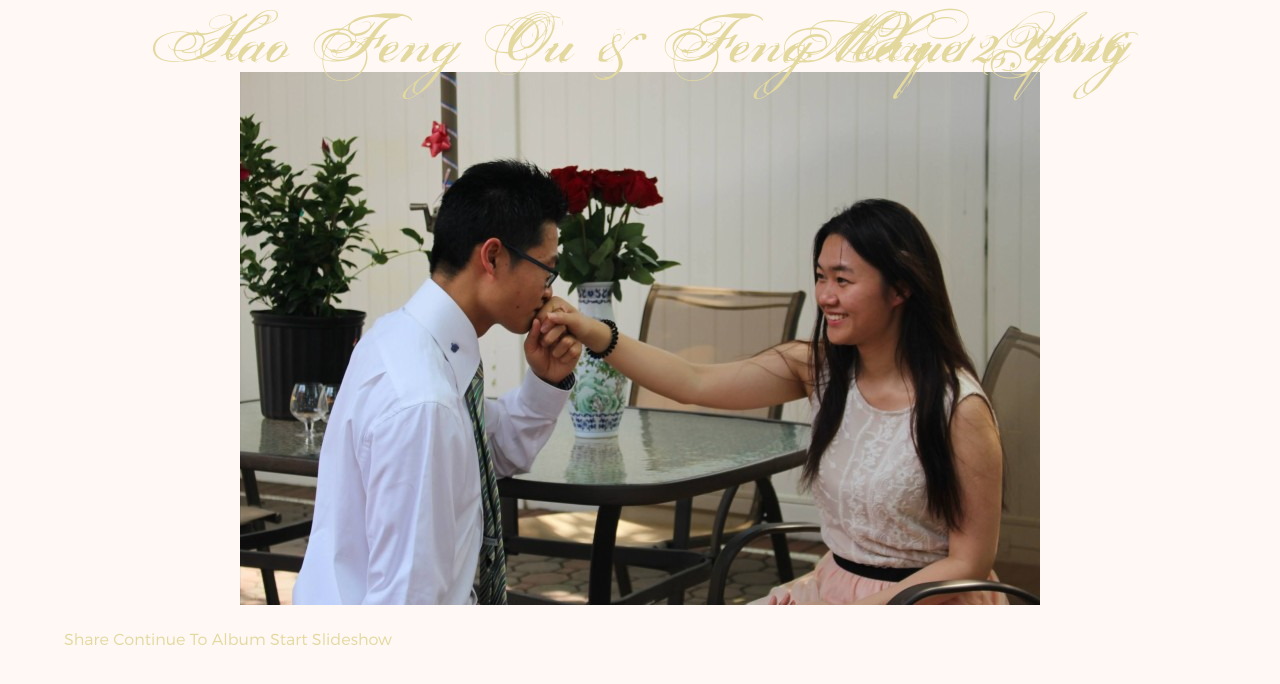
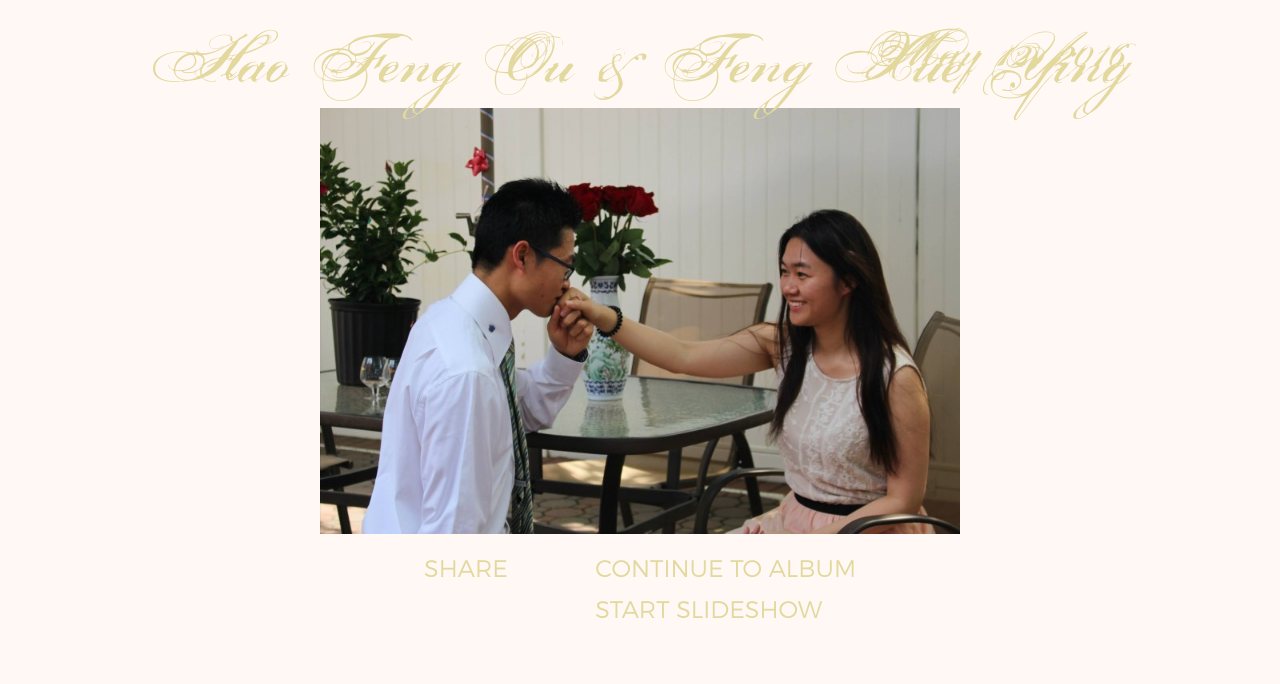
Before and after one commit to newyork-anthonyng/wedding, a website: page public/home.html in a window 1280 px wide. Drawn offline with Linux system fonts and the light colour scheme.

Commit message:
Add styling to home page links
Add styling and layout to the links on the home page.

```diff
--- a/public/home.html
+++ b/public/home.html
@@ -21,10 +21,12 @@
 
     <img src="./assets/home.png" alt="Hao Feng Ou and Feng Xue Ying" />
 
-    <div>
+    <div id="links">
       <a href="#" title="Upload a photo">Share</a>
-      <a href="#" title="See all photos">Continue To Album</a>
-      <a href="#" title="See slideshow">Start Slideshow</a>
+      <div>
+        <a href="#" title="See all photos">Continue To Album</a>
+        <a href="#" title="See slideshow">Start Slideshow</a>
+      </div>
     </div>
   </div>
 </body>
--- a/public/style/home.scss
+++ b/public/style/home.scss
@@ -29,13 +29,16 @@ body {
   display: block;
   margin: 0 auto;
   position: relative;
-  top: -1.5em;
+  top: -0.5em;
   z-index: -1;
+  width: 40em;
 }
 
 a {
   text-decoration: none;
   color: $font_color;
+  display: inline-block;
+  margin-top: 0.5em;
 }
 
 h1, h2 {
@@ -48,10 +51,12 @@ h1 {
   text-align: center;
   position: relative;
   display: inline-block;
+  margin-top: 0.25em;
 
   span {
     position: absolute;
     right: 0;
+    font-size: 0.75em;
   }
 }
 
@@ -63,3 +68,18 @@ h2 {
 #header {
   text-align: center;
 }
+
+#links {
+  font-size: 1.5em;
+  width: 18em;
+  text-transform: uppercase;
+  margin: 0 auto;
+
+  div {
+    float: right;
+
+    a:first-child {
+      display: block;
+    }
+  }
+}
```
Also changed, not shown: public/style/home.css, 1 other file.
